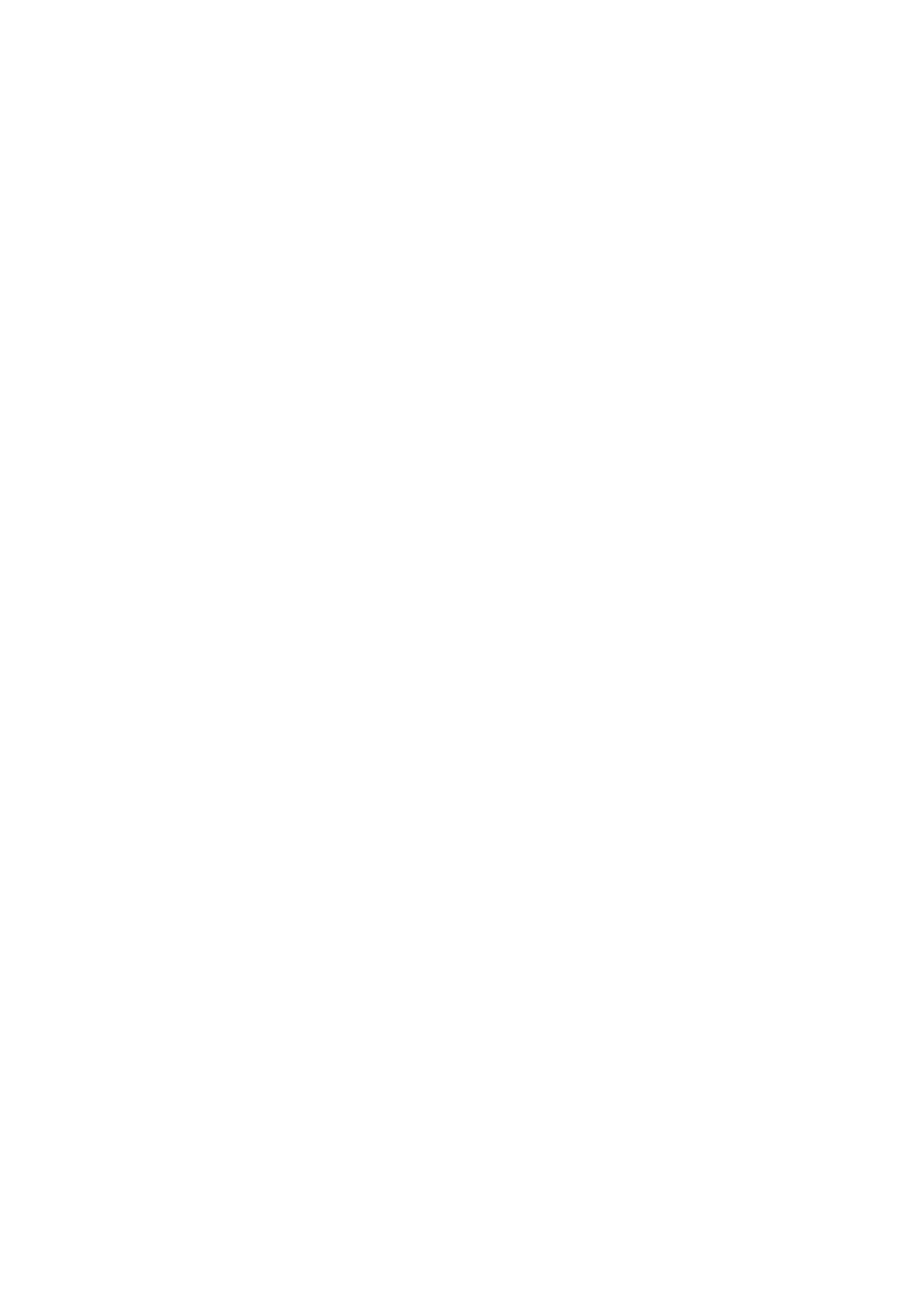
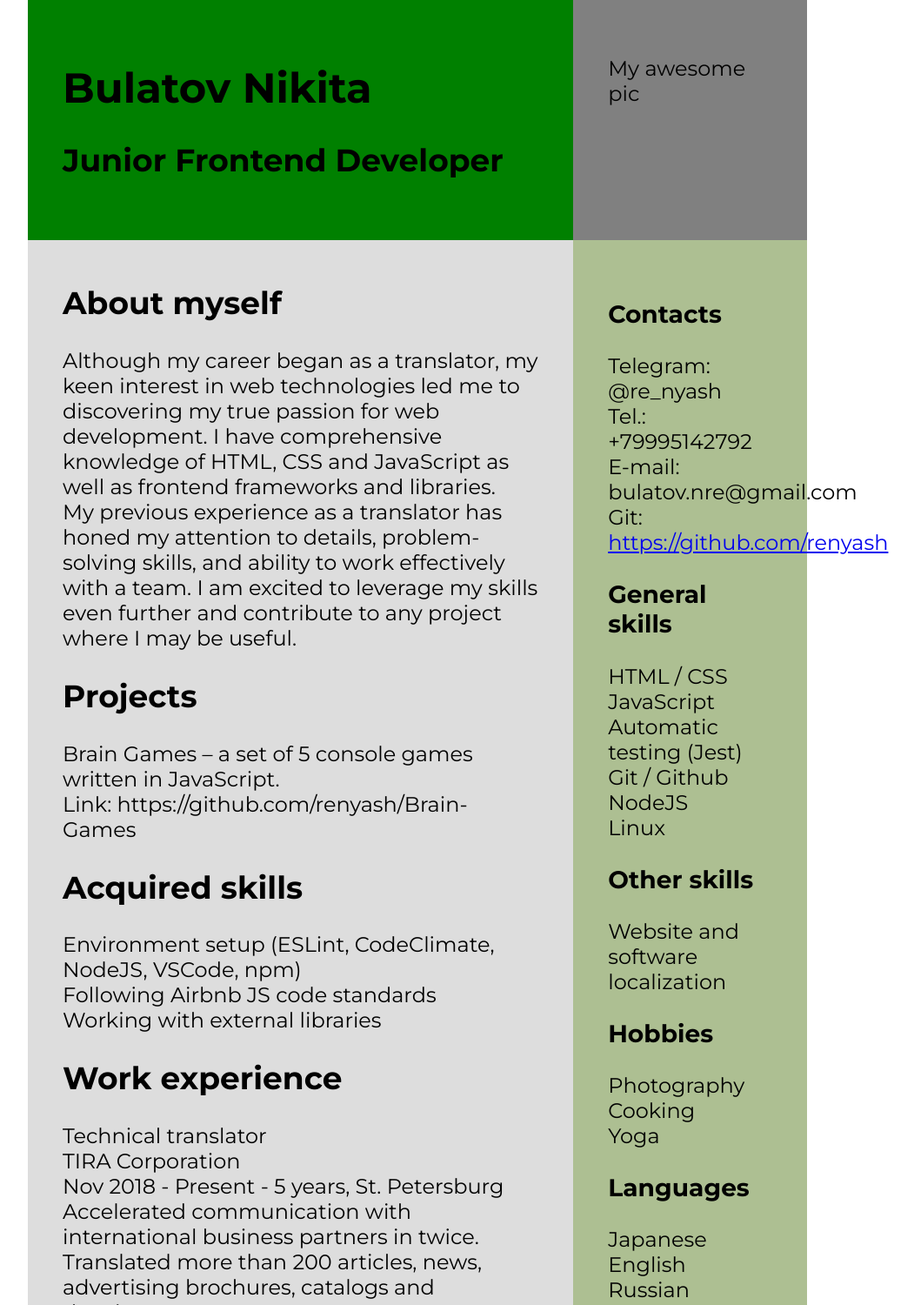
Before and after one commit to renyash/rsschool-cv, a plain HTML site: page index.html in a window 1280 px wide. Shown: the top 1500 px of the page at 87% size, without its empty margins (160-1211 px from the left). Before the commit the page ends 800 px from the top, so only its background shows below. Drawn offline with Linux system fonts and the light colour scheme.

Commit message:
feat: add content to index.html and style.css

```diff
--- a/index.html
+++ b/index.html
@@ -1,10 +1,94 @@
 <!DOCTYPE html>
 <html lang="en">
 <head>
-    <meta charset="UTF-8">
-    <meta http-equiv="X-UA-Compatible" content="IE=edge">
-    <meta name="viewport" content="width=device-width, initial-scale=1.0">
-    <title>CV</title>
+  <meta charset="UTF-8">
+  <meta http-equiv="X-UA-Compatible" content="IE=edge">
+  <meta name="viewport" content="width=device-width, initial-scale=1.0">
+  <link href="https://fonts.googleapis.com/css2?family=Montserrat:ital,wght@0,100..900;1,100..900&display=swap" rel="stylesheet">
+  <link rel="stylesheet" href="./style.css">
+  <title>Document</title>
 </head>
-<body></body>
+<body>
+    <header class="header-main">
+        <div class="header-title">
+          <h1>Bulatov Nikita</h1>
+          <h2>Junior Frontend Developer</h2>
+        </div>
+        <div class="header-pic">
+          <p>My awesome pic</p>
+          </div>
+      </header>
+  <div class="content-container">
+     <div class="sections-container">
+         <section class="section-item">
+    <h2 class="section-title">About myself</h2>
+    <p class="section-content">Although my career began as a translator, my keen interest in web technologies led me to discovering my true passion for web development. I have comprehensive knowledge of HTML, CSS and JavaScript as well as frontend frameworks and libraries. <br>
+        My previous experience as a translator has honed my attention to details, problem-solving skills, and ability to work effectively with a team. I am excited to leverage my skills even further and contribute to any project where I may be useful. </p>
+  </section>
+  <section class="section-item"><h2 class="section-title">Projects</h2>
+    <p class="section-content">Brain Games – a set of 5 console games written in JavaScript. <br>
+        Link: https://github.com/renyash/Brain-Games </p></section>
+  <section class="section-item"><h2 class="section-title">Acquired skills</h2>
+    <p class="section-content">Environment setup (ESLint, CodeClimate, NodeJS, VSCode, npm) <br>
+        Following Airbnb JS code standards <br>
+        Working with external libraries </p></section>
+  <section class="section-item"><h2 class="section-title">Work experience</h2>
+    <p class="section-content">Technical translator <br>
+        TIRA Corporation <br>
+        Nov 2018 - Present - 5 years, St. Petersburg <br>
+        Accelerated communication with international business partners in twice. Translated more than 200 articles, news, advertising brochures, catalogs and drawings. <br>
+        Translated over 20 technical specifications with an average of 100 pages each into English. Created an unified glossary with 1200 words in total which greatly increased the consistency of correct word usage by other employees. Edited and proofread translations done by other translators. </p></section>
+  <section class="section-item"><h2 class="section-title">Education</h2>
+    <p class="section-content"><b>Bachelor in Information Systems and Technologies</b><br>
+        St. Petersburg State University of Telecommunications <br>
+        2013 - 2017 <br>
+    </p>
+    <p class="section-content">
+        <b>Occupational retraining: Technical Translator (IT, web)</b><br>
+        St. Petersburg State University of Telecommunications <br>
+        2016 - 2017
+    </p>
+    </section>
+   </div>
+  <nav class="nav-main">
+    <h3>Contacts</h3>
+    <ul class="nav-contacts">
+      <li class="nav-item">Telegram: @re_nyash</li>
+      <li class="nav-item">Tel.: +79995142792</li>
+      <li class="nav-item">E-mail: bulatov.nre@gmail.com</li>
+      <li class="nav-item">Git: <a href="https://github.com/renyash">https://github.com/renyash</a></li>
+    </ul>
+    <h3>General skills</h3>
+    <ul class="nav-skills">
+  <li class="nav-item">HTML / CSS</li>
+  <li class="nav-item">JavaScript</li>
+  <li class="nav-item">Automatic testing (Jest)</li>
+  <li class="nav-item">Git / Github</li>
+  <li class="nav-item">NodeJS</li>
+  <li class="nav-item">Linux</li>
+</ul>
+<h3>Other skills</h3>
+<ul class="nav-other">
+    <li class="nav-item">Website and software localization</li>
+</ul>
+    <h3>Hobbies</h3>
+        <ul class="nav-hobby">
+      <li class="nav-item">Photography</li>
+      <li class="nav-item">Cooking</li>
+      <li class="nav-item">Yoga</li>
+    </ul>
+    <h3>Languages</h3>
+        <ul class="nav-languages">
+      <li class="nav-item">Japanese</li>
+      <li class="nav-item">English</li>
+      <li class="nav-item">Russian</li>
+    </ul>
+  </nav>
+    </div>
+    <footer class="footer-main">
+        <a href="#" class="footer-link">Link No. 1</a>
+        <a href="#" class="footer-link">Link No. 2</a>
+        <a href="#" class="footer-link">Link No. 3</a>
+      </footer>
+</body>
 </html>
--- a/style.css
+++ b/style.css
@@ -1,3 +1,60 @@
 * {
     box-sizing: border-box;
-}
+  }
+
+  body {
+    margin: 0 auto;
+    width: 70%;
+    font-family: 'Montserrat';
+    font-size: 18pt;
+  }
+
+  .header-main {
+    display: flex;
+  }
+
+  .header-title {
+    align-content: center;
+    background: #008000;
+    padding: 40px;
+    width: 70%;
+  }
+
+  .header-pic {
+    background: #808080;
+    padding: 40px;
+    width: 30%;
+  }
+
+  .content-container {
+    display: flex;
+  }
+
+  .sections-container {
+    width: 70%;
+    flex-direction: column;
+    padding: 20px 40px 40px 40px;
+    background: #5553;
+  }
+
+  .nav-main {
+    width: 30%;
+    padding: 40px;
+    background: #6838;
+  }
+
+  .footer-main {
+    display: flex;
+    justify-content: center;
+    padding: 40px;
+    background: grey;
+  }
+
+  .footer-link {
+    margin-right: 40px;
+  }
+
+  ul {
+    padding: 0;
+    list-style: none;
+  }
```
